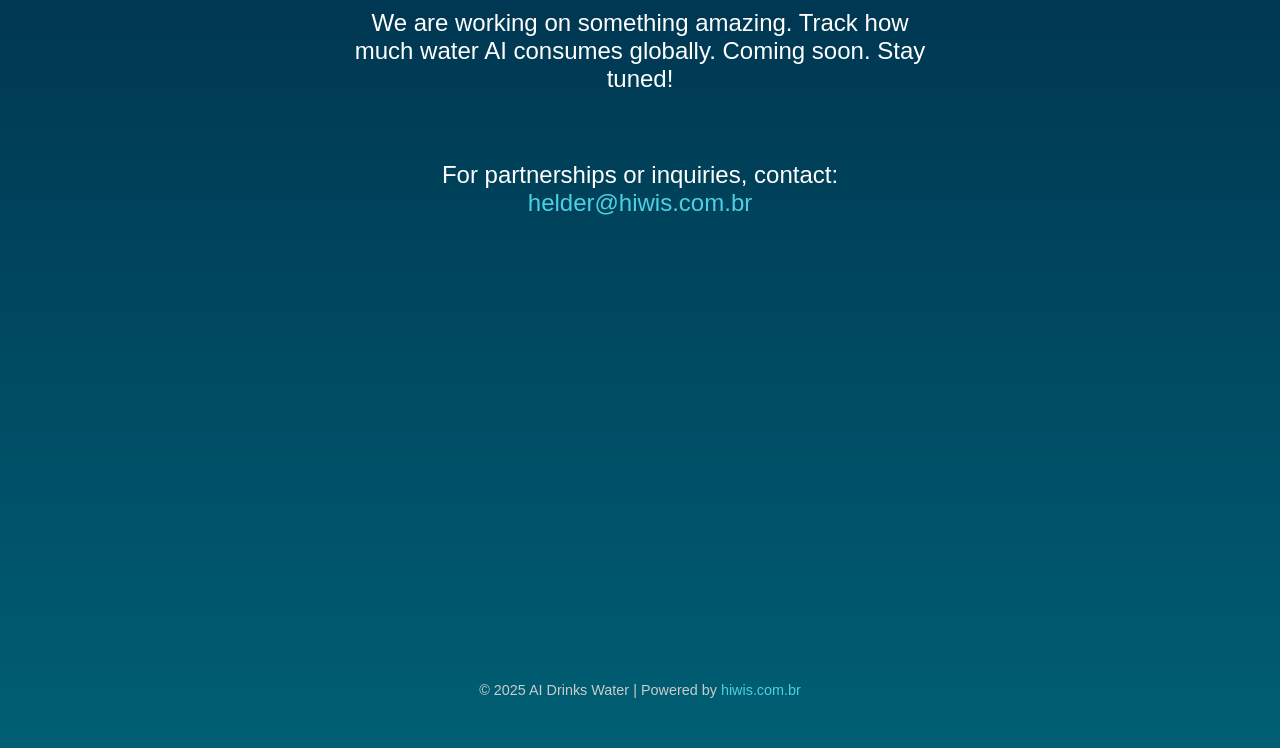
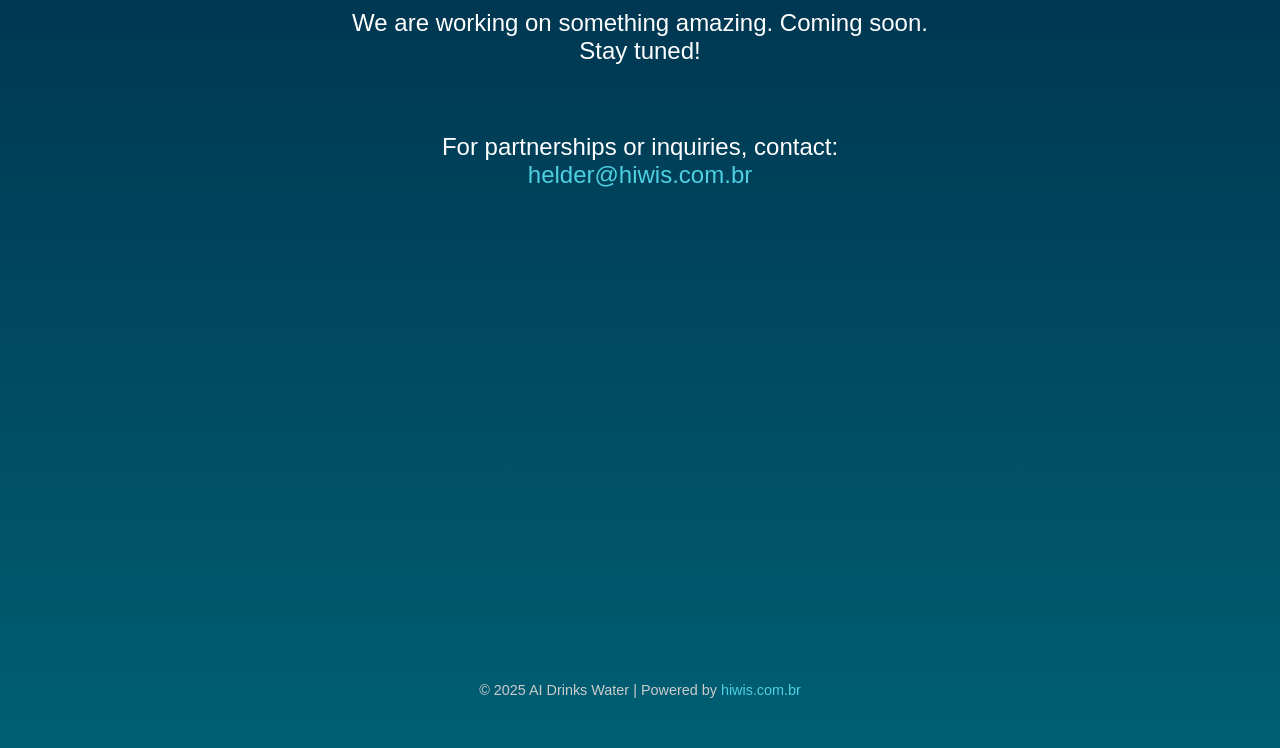
Before and after one commit to HelderWege/aidrinkswater, a plain HTML site: page index.html in a window 1280 px wide. Shown: the part 152-900 px from the top of the page. Drawn offline with Linux system fonts and the light colour scheme.

Commit message:
Deploy coming soon page

```diff
--- a/index.html
+++ b/index.html
@@ -48,7 +48,7 @@
 
 <h1>AI Drinks Water</h1>
 <p>We are working on something amazing.
-Track how much water AI consumes globally.
+
 Coming soon. Stay tuned!</p>
 
 <div class="contact">
```
